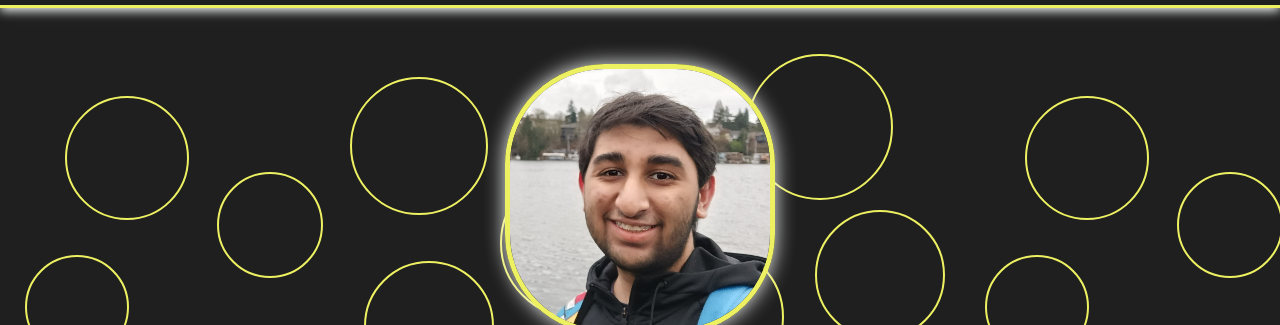
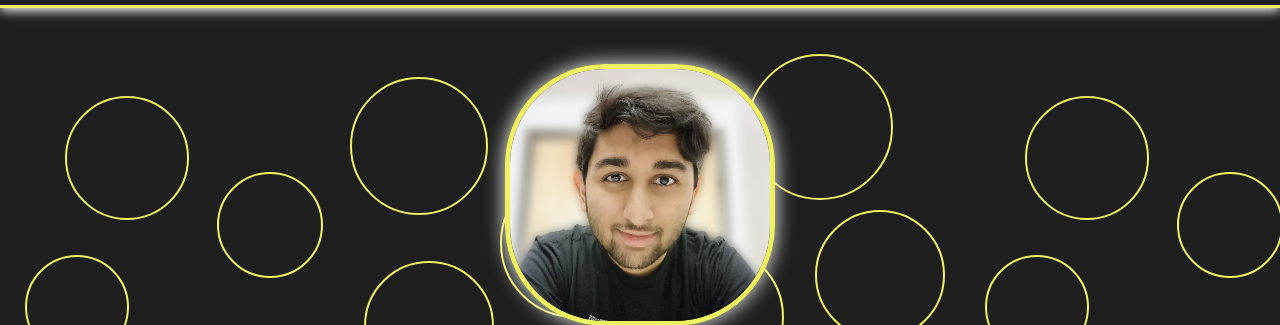
Before and after one commit to sohamsraut/old-website, a plain HTML site: page index.html in a window 1280 px wide. Shown: the part 65-390 px from the top of the page. Drawn offline with nearby package versions, Linux system fonts and the light colour scheme.

Commit message:
Updates picture

```diff
--- a/index.html
+++ b/index.html
@@ -38,7 +38,7 @@
       </div>
     </nav>
     <header class="h-100 d-flex flex-column justify-content-center align-items-center mt-4">
-      <img src="img/my-photo.jpg" alt="Me" class="mb-3" id="intro-photo">
+      <img src="img/my-photo.png" alt="Me" class="mb-3" id="intro-photo">
       <h1 id="name">Soham Raut</h1>
       <ul class="list-unstyled d-flex align-items-center">
         <li class="me-1">Developer</li>
```
Also changed, not shown: img/my-photo.jpg (deleted), img/my-photo.png (added).
